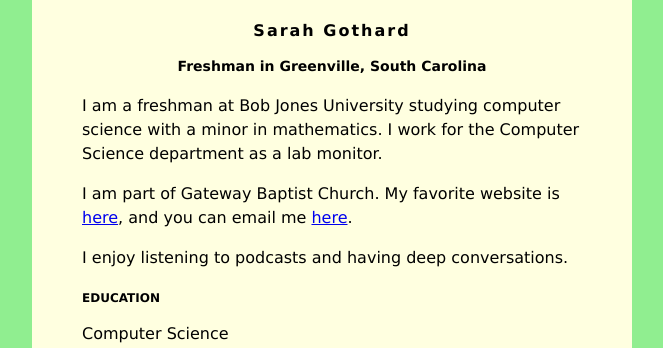
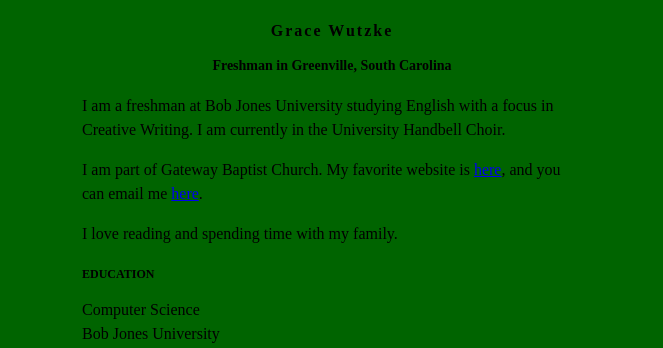
Before and after one commit to ELISA-Grace/ELISA-Grace.github.io, a plain HTML site: page index.html in a window 1280 px wide. Shown: the top 348 px of the page, without its empty margins (308-971 px from the left). Drawn offline with Linux system fonts and the light colour scheme.

Commit message:
Update index.html

```diff
--- a/index.html
+++ b/index.html
@@ -2,11 +2,11 @@
 <head>
 <style>
 body {
-    background: lightgreen;
-    font-family: Verdana;
+    background: darkgreen;
+    font-family: Luminari;
 }
 #content {
-    background: lightyellow;
+    background: sandyellow;
     min-width: 200px;
     max-width: 500px;
     padding: 50px;
@@ -30,18 +30,18 @@
 </head>
 <body>
     <div id="content">
-        <h1>Sarah Gothard</h1>
+        <h1>Grace Wutzke</h1>
         <h2>Freshman in Greenville, South Carolina</h2>
 
-         <p>I am a freshman at Bob Jones University studying computer science with a minor in
-            mathematics. I work for the Computer Science department as a lab monitor.</p>
+         <p>I am a freshman at Bob Jones University studying English with a focus in
+            Creative Writing. I am currently in the University Handbell Choir.</p>
          <p>
             I am part of Gateway Baptist Church. My favorite website is
             <a href="https://mobilehymns.org/">here</a>, and you can email me
             <a href="mailto:sgothard@bju.edu">here</a>.
          </p>
          <p>
-            I enjoy listening to podcasts and having deep conversations.
+            I love reading and spending time with my family.
          </p>
         <h3>EDUCATION</h3>
         Computer Science<br />
```
